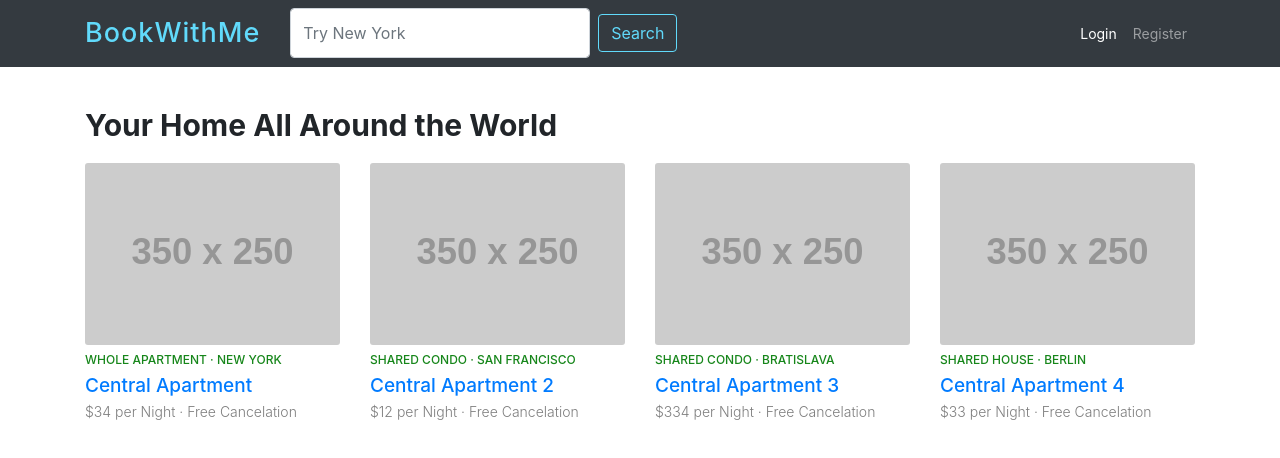
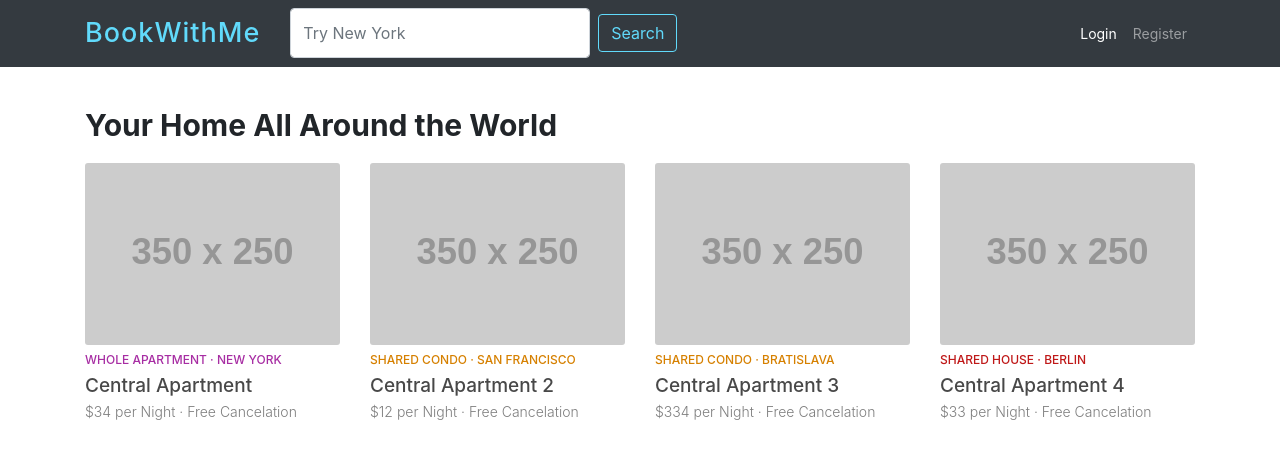
Before and after one commit to jeromeski/booking, a React (Create React App) app: page /rentals in a window 1280 px wide. Shown: the top 458 px of the page. Built offline with nearby package versions, Linux system fonts and the light colour scheme.

Commit message:
Add missing Links and Styling Card

```diff
--- a/src/components/rental/RentalCard.js
+++ b/src/components/rental/RentalCard.js
@@ -6,19 +6,19 @@ const RentalCard = props => {
   const rental = props.rental;
   return (
     <Col md={3} xs={6}>
-      <Link to={`/rentals/${rental.id}`} className='card-link'>
+      <Link to={`/rentals/${rental.id}`} className='rental-detail-link'>
         <Card className='bwm-card'>
           <Card.Img
             className='card-img-top'
             src={rental.image}
             alt=''></Card.Img>
           <div className='card-block'>
-            <Card.Subtitle className='card-subtitle mb-2'>
+            <Card.Subtitle className={`mb-2 ${rental.category}`}>
               {rental.shared ? 'shared' : 'whole'} {rental.category} &#183;{' '}
               {rental.city}
             </Card.Subtitle>
-            <Card.Title className='card-title'>{rental.title}</Card.Title>
-            <Card.Text className='card-text'>
+            <Card.Title>{rental.title}</Card.Title>
+            <Card.Text>
               ${rental.dailyRate} per Night &#183; Free Cancelation
             </Card.Text>
           </div>
--- a/src/shared/Header.js
+++ b/src/shared/Header.js
@@ -7,12 +7,15 @@ import {
   Button,
   Nav
 } from 'react-bootstrap';
+import { Link } from 'react-router-dom';
 
 const Header = () => {
   return (
     <Navbar bg='dark' variant='dark' expand='lg'>
       <Container>
-        <Navbar.Brand href='#'>BookWithMe</Navbar.Brand>
+        <Navbar.Brand as={Link} to='/rentals'>
+          BookWithMe
+        </Navbar.Brand>
         <Form inline>
           <FormControl
             type='text'
--- a/src/styles/_main.scss
+++ b/src/styles/_main.scss
@@ -7,3 +7,15 @@
   font-weight: 700;
   margin-bottom: 20px;
 }
+
+.apartment {
+  color: #a72da3
+}
+
+.house {
+  color: #bf1818
+}
+
+.condo {
+  color: #d68000
+}
--- a/src/styles/rental/rental-listing.scss
+++ b/src/styles/rental/rental-listing.scss
@@ -4,6 +4,12 @@
     font-size: 30px;
     font-weight: 700;
     margin-bottom: 20px;
+  }
+
+  .rental-detail-link {
+    &:hover {
+      text-decoration: none;
+    }
   }
 
   /* SINGLE CARD STYLES*/
@@ -18,12 +24,12 @@
         font-weight: 500;
         font-size: 12px;
         text-transform: uppercase;
-        color: #16861a;
       }
 
       .card-title {
         font-size: 19px;
         margin: 3px 0;
+        color: $main-text-gray-color;
       }
 
       .card-text {
```
Also changed, not shown: 1 other file (tests, documents, lock files or other folders).
